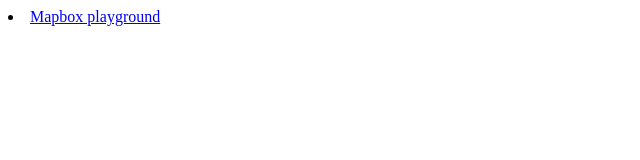
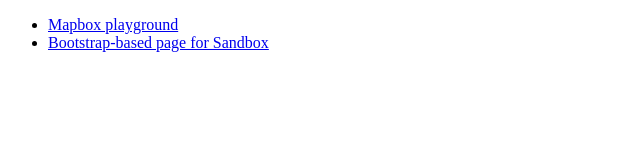
Before and after one commit to DavidGinzberg/sandbox, a plain HTML site: page index.html in a window 1280 px wide. Shown: the whole page, without its empty margins (0-640 px from the left). Drawn offline with Linux system fonts and the light colour scheme.

Commit message:
Fix nav and add link
Fixed nav to include `ul` tag and aria `navigation` role. Also added an
item for the bootstrap side-project

```diff
--- a/index.html
+++ b/index.html
@@ -2,8 +2,11 @@
 <html>
   <head><title>Side-project list</title></head>
   <body>
-    <nav>
-      <li><a href="mapbox/index.html">Mapbox playground</a></li>
+    <nav role="navigation">
+      <ul>
+        <li><a href="mapbox/index.html">Mapbox playground</a></li>
+        <li><a href="BootstrapSandbox/index.html">Bootstrap-based page for Sandbox</a></li>
+      </ul>
     </nav>
   </body>
 </html>
```
